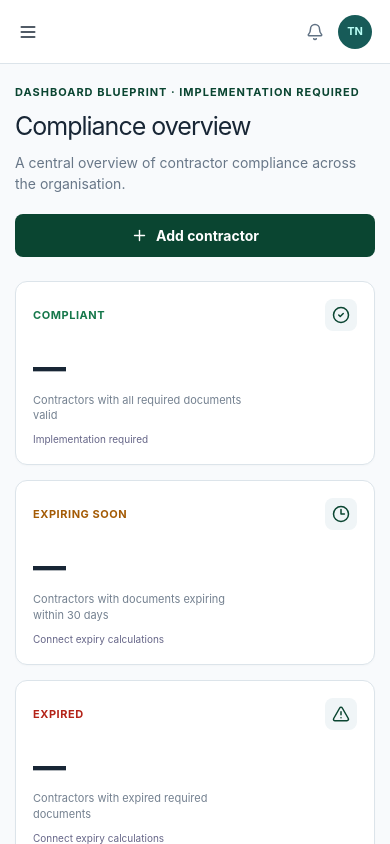
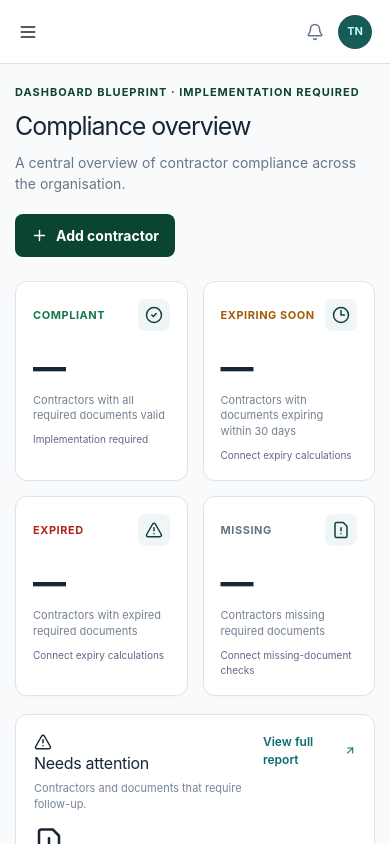
Before and after one commit to Goon-Platoon4/ComplyTrack, a React (Vite) app in the folder frontend/: page /dashboard in a window 390 px wide. Shown: the top 844 px of the page. Built offline with nearby package versions, Linux system fonts and the light colour scheme.

Commit message:
Made sum changes to max width in media

```diff
--- a/frontend/src/styles.css
+++ b/frontend/src/styles.css
@@ -114,9 +114,9 @@ a {
 }
 
 .nav-link.active {
-  background: #203548;
+  background: rgba(255, 255, 255, 0.1); /* Slight white tint */
   color: #fff;
-  box-shadow: inset 3px 0 0 var(--teal-2);
+  box-shadow: inset 4px 0 0 var(--teal-2); /* This uses the Gold color */
 }
 
 .nav-link.disabled {
@@ -823,17 +823,16 @@ td strong {
   }
 }
 
-@media (max-width: 480px) {
-  .stats-grid {
-    grid-template-columns: 1fr;
+@media (max-width: 780px) {
+  .sidebar {
+    transform: translateX(-100%);
+    transition: 0.2s;
   }
-
-  .page-actions {
-    width: 100%;
-    flex-wrap: wrap;
+  .sidebar.sidebar-open {
+    transform: translateX(0);
   }
-
-  .page-actions > * {
-    flex: 1;
+  .mobile-menu {
+    display: block;
+    margin-right: 12px;
   }
 }
```
